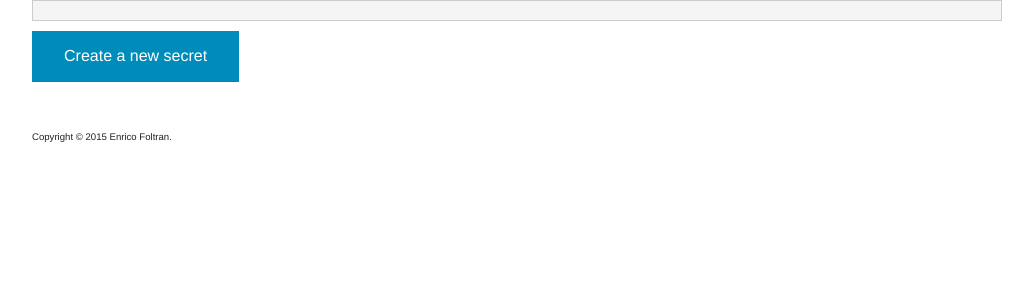
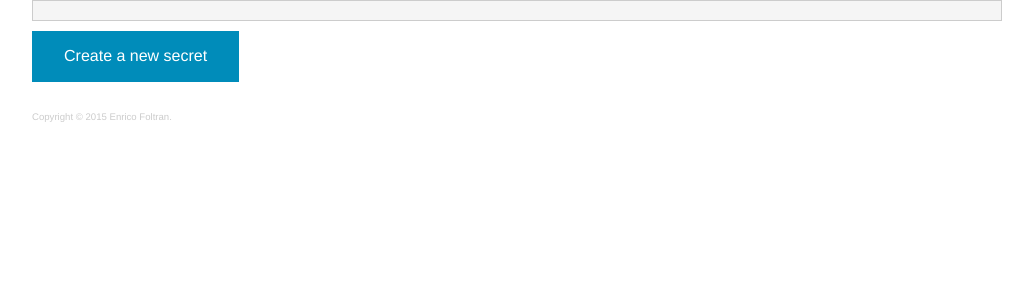
Before and after one commit to enricofoltran/ten-minute-secret, a Django app: template django-secrets/secrets/templates/secrets/secret_detail.html in a window 1280 px wide. Shown: the part 61-361 px from the top of the page, without its empty margins (123-1156 px from the left). Run offline with Django 3.2, Linux system fonts and the light colour scheme; the template is opened without the code that fills it, so the values that code supplies are empty; parts of the project's set-up code (start-up, migrations or seed data) failed here and were passed over.

Commit message:
disabled passphrase autocomplete in forms and minor templates fixes

```diff
--- a/django-secrets/secrets/forms.py
+++ b/django-secrets/secrets/forms.py
@@ -7,6 +7,7 @@ from .utils import encrypt, decrypt
 
 class SecretCreateForm(forms.ModelForm):
     passphrase = forms.CharField(
+        widget=forms.TextInput(attrs={'autocomplete':'off'}),
         help_text=_("A word or phrase that's difficult to guess."),
         error_messages={
             'required': _('Oops! Double check that passphrase'),
@@ -45,6 +46,7 @@ class SecretCreateForm(forms.ModelForm):
 
 class SecretUpdateForm(forms.ModelForm):
     passphrase = forms.CharField(
+        widget=forms.TextInput(attrs={'autocomplete':'off'}),
         label=_('Passphrase'),
         help_text=_('careful: we will only show it once.'),
         error_messages={
--- a/django-secrets/secrets/templates/secrets/secret_detail.html
+++ b/django-secrets/secrets/templates/secrets/secret_detail.html
@@ -4,7 +4,7 @@
 <div class="row">
     <div class="column large-12">
         <pre>{{ object.decrypted_data }}</pre>
-        <p><a class="button" href="{% url "secrets:secret-create" %}">Create a new secret</a></p>
+        <a class="button" href="{% url "secrets:secret-create" %}">Create a new secret</a>
     </div>
 </div>
 {% endblock %}
--- a/website/static/css/website.css
+++ b/website/static/css/website.css
@@ -12,6 +12,22 @@ section[role=main] {
     margin-top: 1em;
 }
 
+footer[role=contentinfo] {
+    color: #CCC;
+}
+
+pre {
+    overflow: auto;
+}
+
+code, kbd, pre, samp {
+    font-family: monospace, monospace;
+}
+
+code, kbd, pre, samp {
+    font-family: Menlo, Monaco, Consolas, "Courier New", monospace;
+}
+
 pre {
     display: block;
     padding: 9.5px;
@@ -22,15 +38,3 @@ pre {
     background-color: #F5F5F5;
     border: 1px solid #CCC;
 }
-
-code, kbd, pre, samp {
-    font-family: Menlo, Monaco, Consolas, "Courier New", monospace;
-}
-
-code, kbd, pre, samp {
-    font-family: monospace, monospace;
-}
-
-pre {
-    overflow: auto;
-}
--- a/website/templates/layout.html
+++ b/website/templates/layout.html
@@ -53,7 +53,7 @@
         {% block footer %}
             <div class="row">
                 <div class="column large-12">
-                    <p>
+                    <p class="text-muted">
                         <small>
                             Copyright &copy; <time datetime="{% now "Y" %}">{% now "Y" %}</time> Enrico Foltran.
                         </small>
```
